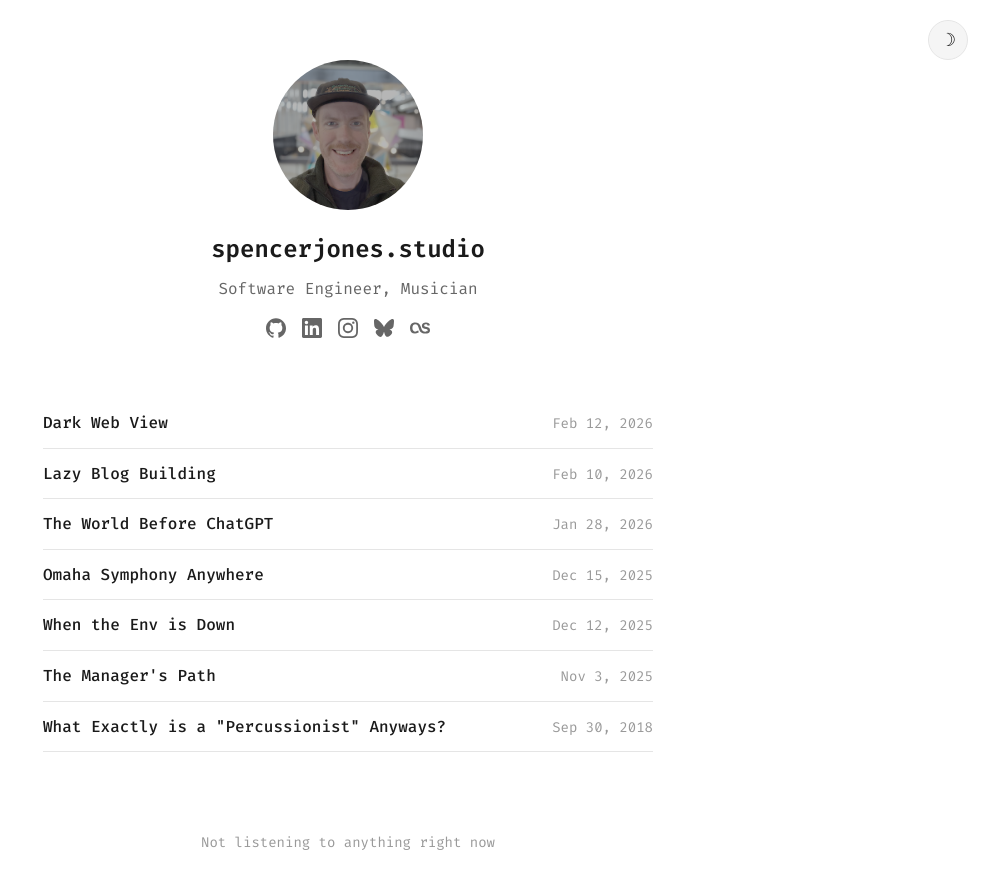
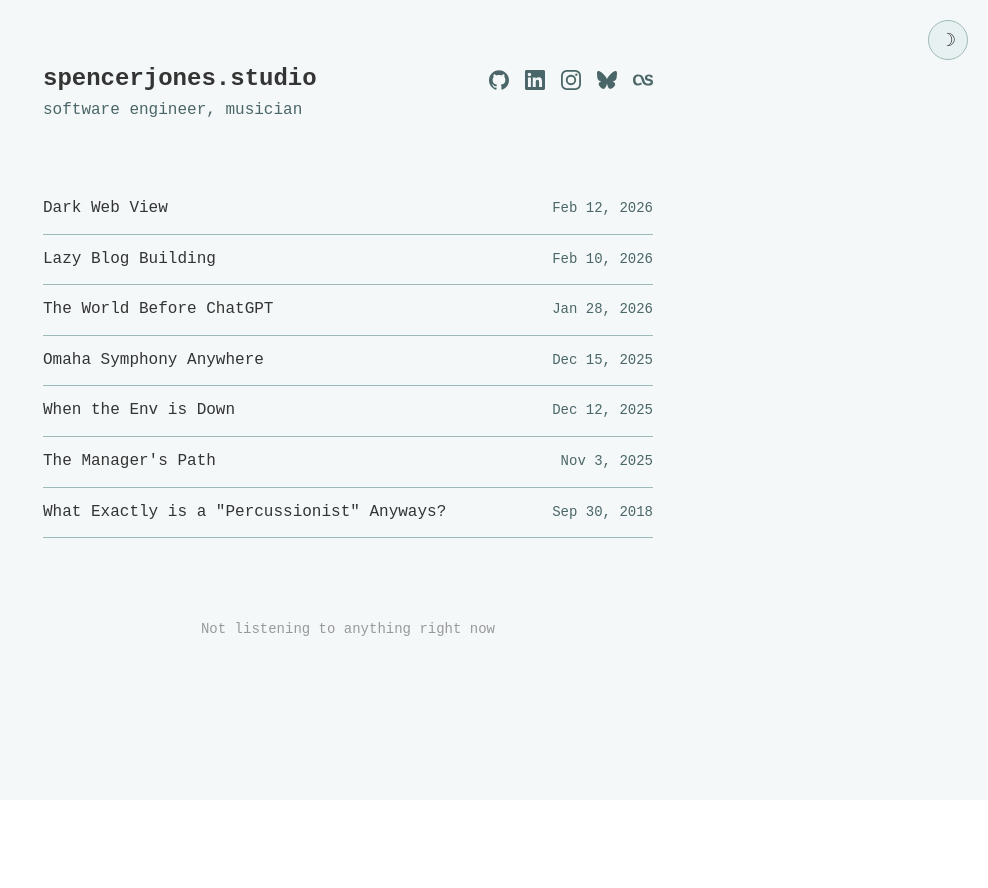
Before and after one commit to mitschlagel/mitschlagel.github.io, a React (Vite) app: page / in a window 1280 px wide. Shown: the top 888 px of the page, without its empty margins (292-1280 px from the left). After the commit the page ends 800 px from the top, so only its background shows below. Built offline with nearby package versions, Linux system fonts and the light colour scheme; no server answers.

Commit message:
Update styles

```diff
--- a/src/App.tsx
+++ b/src/App.tsx
@@ -5,7 +5,6 @@ import { useState, useEffect } from 'react'
 import matter from 'gray-matter'
 import { marked } from 'marked'
 import hljs from 'highlight.js'
-import headshot from './assets/img/headshot.png';
 import { Buffer } from 'buffer';
 import { SiGithub, SiLinkedin, SiInstagram, SiBluesky, SiLastdotfm } from 'react-icons/si';
 import NowPlaying from './components/NowPlaying';
@@ -30,7 +29,53 @@ renderer.code = function({ text, lang }: { text: string; lang?: string }) {
 
 marked.setOptions({ renderer });
 
+const palette = {
+  charcoal: '#343434',
+  deepTeal: '#055E68',
+  sage: '#62A388',
+  mist: '#B9D2D2'
+};
+
+const theme = {
+  light: {
+    bg: '#F4F8F8',
+    text: palette.charcoal,
+    mutedText: '#4B6668',
+    border: '#9EB9B9',
+    surface: '#E8F1F1',
+    interactiveSurface: '#DDEBEB',
+    accent: palette.deepTeal,
+    accentHover: '#044D55',
+    codeInlineBg: '#E2ECEC',
+    codeBlockBg: '#E7EFF0',
+    codeBlockText: '#243536'
+  },
+  dark: {
+    bg: '#1F2626',
+    text: '#D9E7E7',
+    mutedText: palette.mist,
+    border: '#446366',
+    surface: '#2A3333',
+    interactiveSurface: '#364343',
+    accent: palette.sage,
+    accentHover: palette.mist,
+    codeInlineBg: '#334041',
+    codeBlockBg: '#2A3435',
+    codeBlockText: '#E4F0F0'
+  }
+};
+
+type ThemeMode = keyof typeof theme;
+type ThemeToken = keyof (typeof theme)['light'];
+
+const colorToken = (isDark: boolean, token: ThemeToken): string => {
+  const mode: ThemeMode = isDark ? 'dark' : 'light';
+  return theme[mode][token];
+};
+
 const GlobalStyle = createGlobalStyle<{ $isDark: boolean }>`
+  @import url('https://fonts.googleapis.com/css2?family=Geist+Mono:wght@400;500;600;700&display=swap');
+
   * {
     margin: 0;
     padding: 0;
@@ -40,21 +85,29 @@ const GlobalStyle = createGlobalStyle<{ $isDark: boolean }>`
   body {
     margin: 0;
     padding: 0;
-    font-family: 'Fira Code', monospace;
+    font-family: 'Geist Mono', monospace;
     -webkit-font-smoothing: antialiased;
     -moz-osx-font-smoothing: grayscale;
     line-height: 1.6;
-    background: ${props => props.$isDark ? '#1a1a1a' : '#ffffff'};
-    color: ${props => props.$isDark ? '#e5e5e5' : '#1a1a1a'};
+    background: ${props => colorToken(props.$isDark, 'bg')};
+    color: ${props => colorToken(props.$isDark, 'text')};
     transition: background-color 0.3s ease, color 0.3s ease;
   }
 
+  h1, h2, h3, h4, h5, h6 {
+    font-family: 'Geist Mono', monospace;
+  }
+
+  code, pre, kbd, samp {
+    font-family: 'Geist Mono', monospace;
+  }
+
   a {
-    color: ${props => props.$isDark ? '#e5e5e5' : '#1a1a1a'};
+    color: ${props => colorToken(props.$isDark, 'accent')};
     text-decoration: none;
 
     &:hover {
-      color: ${props => props.$isDark ? '#999' : '#666'};
+      color: ${props => colorToken(props.$isDark, 'accentHover')};
     }
   }
 `;
@@ -75,9 +128,9 @@ const DarkModeToggle = styled.button<{ $isDark: boolean }>`
   position: fixed;
   top: 20px;
   right: 20px;
-  background: ${props => props.$isDark ? '#2a2a2a' : '#f5f5f5'};
-  border: 1px solid ${props => props.$isDark ? '#404040' : '#e5e5e5'};
-  color: ${props => props.$isDark ? '#e5e5e5' : '#1a1a1a'};
+  background: ${props => colorToken(props.$isDark, 'surface')};
+  border: 1px solid ${props => colorToken(props.$isDark, 'border')};
+  color: ${props => colorToken(props.$isDark, 'text')};
   width: 40px;
   height: 40px;
   border-radius: 50%;
@@ -90,49 +143,57 @@ const DarkModeToggle = styled.button<{ $isDark: boolean }>`
   z-index: 1000;
 
   &:hover {
-    background: ${props => props.$isDark ? '#333' : '#e5e5e5'};
+    background: ${props => colorToken(props.$isDark, 'interactiveSurface')};
     transform: scale(1.1);
   }
 `;
 
 const Header = styled.header`
+  width: 100%;
   margin-bottom: 60px;
-  text-align: center;
   display: flex;
-  flex-direction: column;
-  align-items: center;
+  flex-direction: row;
+  align-items: flex-start;
+  justify-content: space-between;
+
+  @media (max-width: 768px) {
+    text-align: center;
+    flex-direction: column;
+    align-items: center;
+  }
 `;
 
 const HeaderClickable = styled.div`
   cursor: pointer;
   display: flex;
   flex-direction: column;
-  align-items: center;
+  align-items: flex-start;
+  gap: 0;
 
   &:hover h1 {
-    color: #666;
+    opacity: 0.85;
   }
-`;
 
-const ProfileImage = styled.img`
-  width: 150px;
-  height: 150px;
-  border-radius: 50%;
-  object-fit: cover;
-  margin-bottom: 20px;
+  @media (max-width: 768px) {
+    align-items: center;
+  }
 `;
 
 const Name = styled.h1<{ $isDark: boolean }>`
   font-size: 24px;
   font-weight: 600;
-  margin: 0 0 8px 0;
-  color: ${props => props.$isDark ? '#e5e5e5' : '#1a1a1a'};
+  margin: 0;
+  color: ${props => colorToken(props.$isDark, 'text')};
   transition: color 0.3s ease;
+
+  @media (max-width: 768px) {
+    margin: 0 0 8px 0;
+  }
 `;
 
 const Tagline = styled.p<{ $isDark: boolean }>`
   font-size: 16px;
-  color: ${props => props.$isDark ? '#999' : '#666'};
+  color: ${props => colorToken(props.$isDark, 'mutedText')};
   margin: 0;
   font-weight: 400;
   transition: color 0.3s ease;
@@ -140,20 +201,30 @@ const Tagline = styled.p<{ $isDark: boolean }>`
 
 const SocialIconsContainer = styled.div`
   display: flex;
+  justify-content: flex-start;
   gap: 16px;
-  margin-top: 16px;
+  margin-top: 0;
+  padding-top: 10px;
   align-items: center;
+  align-self: flex-start;
+
+  @media (max-width: 768px) {
+    padding-top: 0;
+    align-self: auto;
+    justify-content: center;
+    margin-top: 16px;
+  }
 `;
 
 const SocialIconLink = styled.a<{ $isDark: boolean }>`
-  color: ${props => props.$isDark ? '#999' : '#666'};
+  color: ${props => colorToken(props.$isDark, 'mutedText')};
   transition: all 0.3s ease;
   display: flex;
   align-items: center;
   justify-content: center;
 
   &:hover {
-    color: ${props => props.$isDark ? '#e5e5e5' : '#1a1a1a'};
+    color: ${props => colorToken(props.$isDark, 'accent')};
     transform: translateY(-2px);
   }
 
@@ -174,12 +245,12 @@ const PostLink = styled.a<{ $isDark: boolean; $index: number; $total: number }>`
   justify-content: space-between;
   align-items: baseline;
   padding: 12px 0;
-  border-bottom: 1px solid ${props => props.$isDark ? '#404040' : '#e5e5e5'};
+  border-bottom: 1px solid ${props => colorToken(props.$isDark, 'border')};
   transition: all 0.2s ease;
   cursor: pointer;
 
   &:hover {
-    background: ${props => props.$isDark ? 'rgba(255, 255, 255, 0.03)' : 'rgba(0, 0, 0, 0.02)'};
+    background: ${props => colorToken(props.$isDark, 'interactiveSurface')};
     padding-left: 8px;
     padding-right: 8px;
     margin-left: -8px;
@@ -195,13 +266,13 @@ const PostLink = styled.a<{ $isDark: boolean; $index: number; $total: number }>`
 
 const PostTitle = styled.span<{ $isDark: boolean }>`
   font-size: 16px;
-  color: ${props => props.$isDark ? '#e5e5e5' : '#1a1a1a'};
+  color: ${props => colorToken(props.$isDark, 'text')};
   font-weight: 500;
 `;
 
 const PostDate = styled.span<{ $isDark: boolean }>`
   font-size: 14px;
-  color: ${props => props.$isDark ? '#666' : '#999'};
+  color: ${props => colorToken(props.$isDark, 'mutedText')};
   font-weight: 400;
   white-space: nowrap;
   margin-left: 16px;
@@ -218,35 +289,35 @@ const Article = styled.article<{ $isDark: boolean }>`
     font-size: 32px;
     font-weight: 600;
     margin: 0 0 8px 0;
-    color: ${props => props.$isDark ? '#e5e5e5' : '#1a1a1a'};
+    color: ${props => colorToken(props.$isDark, 'text')};
   }
 
   h2 {
     font-size: 24px;
     font-weight: 600;
     margin: 40px 0 16px 0;
-    color: ${props => props.$isDark ? '#e5e5e5' : '#1a1a1a'};
+    color: ${props => colorToken(props.$isDark, 'text')};
   }
 
   h3 {
     font-size: 20px;
     font-weight: 600;
     margin: 32px 0 12px 0;
-    color: ${props => props.$isDark ? '#e5e5e5' : '#1a1a1a'};
+    color: ${props => colorToken(props.$isDark, 'text')};
   }
 
   p {
     margin: 16px 0;
     line-height: 1.7;
-    color: ${props => props.$isDark ? '#e5e5e5' : '#1a1a1a'};
+    color: ${props => colorToken(props.$isDark, 'text')};
   }
 
   a {
-    color: ${props => props.$isDark ? '#e5e5e5' : '#1a1a1a'};
+    color: ${props => colorToken(props.$isDark, 'accent')};
     text-decoration: underline;
 
     &:hover {
-      color: ${props => props.$isDark ? '#999' : '#666'};
+      color: ${props => colorToken(props.$isDark, 'accentHover')};
     }
   }
 
@@ -255,16 +326,16 @@ const Article = styled.article<{ $isDark: boolean }>`
   }
 
   code {
-    font-family: 'Fira Code', monospace;
+    font-family: 'Geist Mono', monospace;
     font-size: 0.9em;
     padding: 2px 6px;
     border-radius: 3px;
-    background: ${props => props.$isDark ? 'rgba(255, 255, 255, 0.1)' : 'rgba(0, 0, 0, 0.05)'};
+    background: ${props => colorToken(props.$isDark, 'codeInlineBg')};
   }
 
   pre {
-    background: ${props => props.$isDark ? '#292A30' : '#F5F5F7'};
-    border: 1px solid ${props => props.$isDark ? '#404040' : '#e5e5e5'};
+    background: ${props => colorToken(props.$isDark, 'codeBlockBg')};
+    border: 1px solid ${props => colorToken(props.$isDark, 'border')};
     border-radius: 6px;
     padding: 16px;
     overflow-x: auto;
@@ -275,7 +346,7 @@ const Article = styled.article<{ $isDark: boolean }>`
     code {
       background: none;
       padding: 0;
-      color: ${props => props.$isDark ? '#FFFFFF' : '#1D1D1F'};
+      color: ${props => colorToken(props.$isDark, 'codeBlockText')};
       font-size: 0.9em;
       line-height: 1.6;
       white-space: pre-wrap;
@@ -317,7 +388,7 @@ const Article = styled.article<{ $isDark: boolean }>`
 
 const ArticleDate = styled.div<{ $isDark: boolean }>`
   font-size: 14px;
-  color: ${props => props.$isDark ? '#666' : '#999'};
+  color: ${props => colorToken(props.$isDark, 'mutedText')};
   margin-bottom: 40px;
 `;
 
@@ -434,9 +505,8 @@ const App: React.FC = () => {
 
         <Header>
           <HeaderClickable onClick={handleHomeClick}>
-            <ProfileImage src={headshot} alt="Spencer Jones" />
             <Name $isDark={isDark}>spencerjones.studio</Name>
-            <Tagline $isDark={isDark}>Software Engineer, Musician</Tagline>
+            <Tagline $isDark={isDark}>software engineer, musician</Tagline>
           </HeaderClickable>
           <SocialIconsContainer>
             <SocialIconLink $isDark={isDark} href="https://github.com/mitschlagel" target="_blank" rel="noopener noreferrer" aria-label="GitHub">
```
Also changed, not shown: src/assets/posts/dark-web-view.md (+0 -8 lines).
